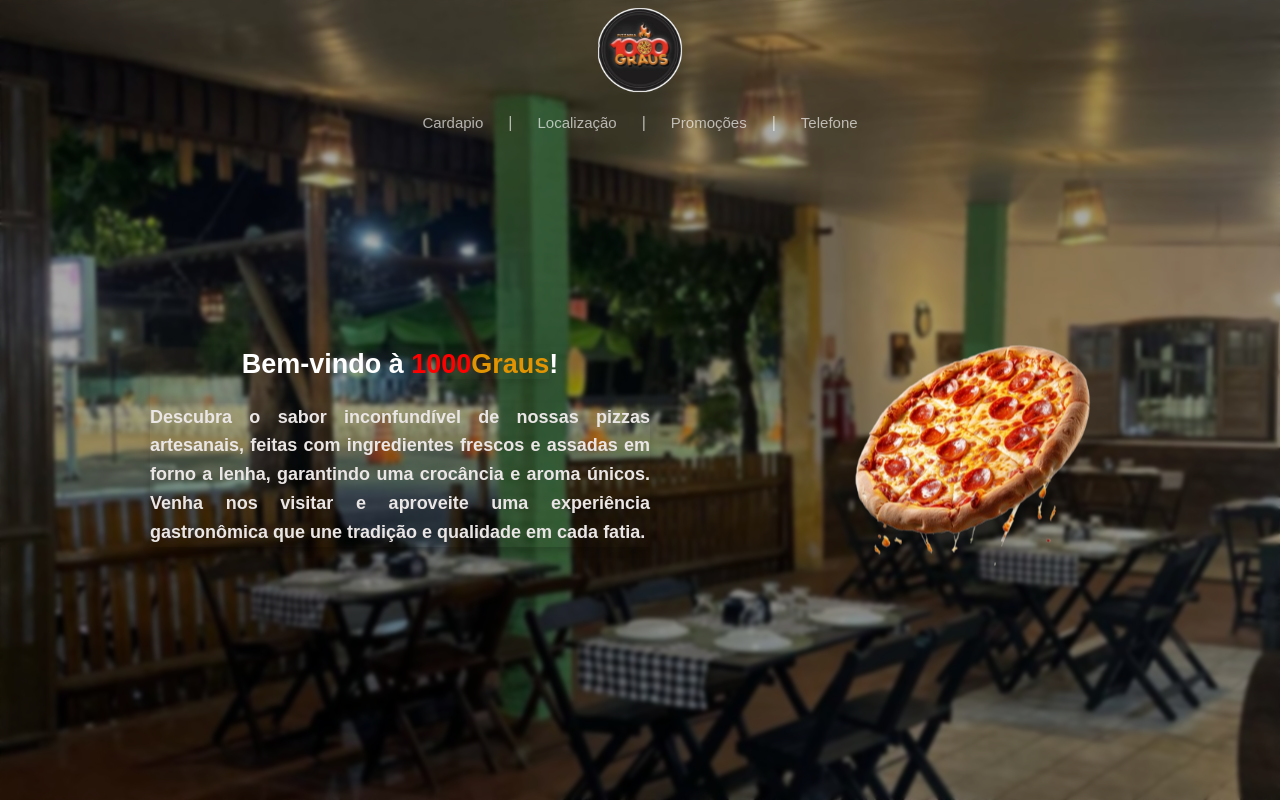
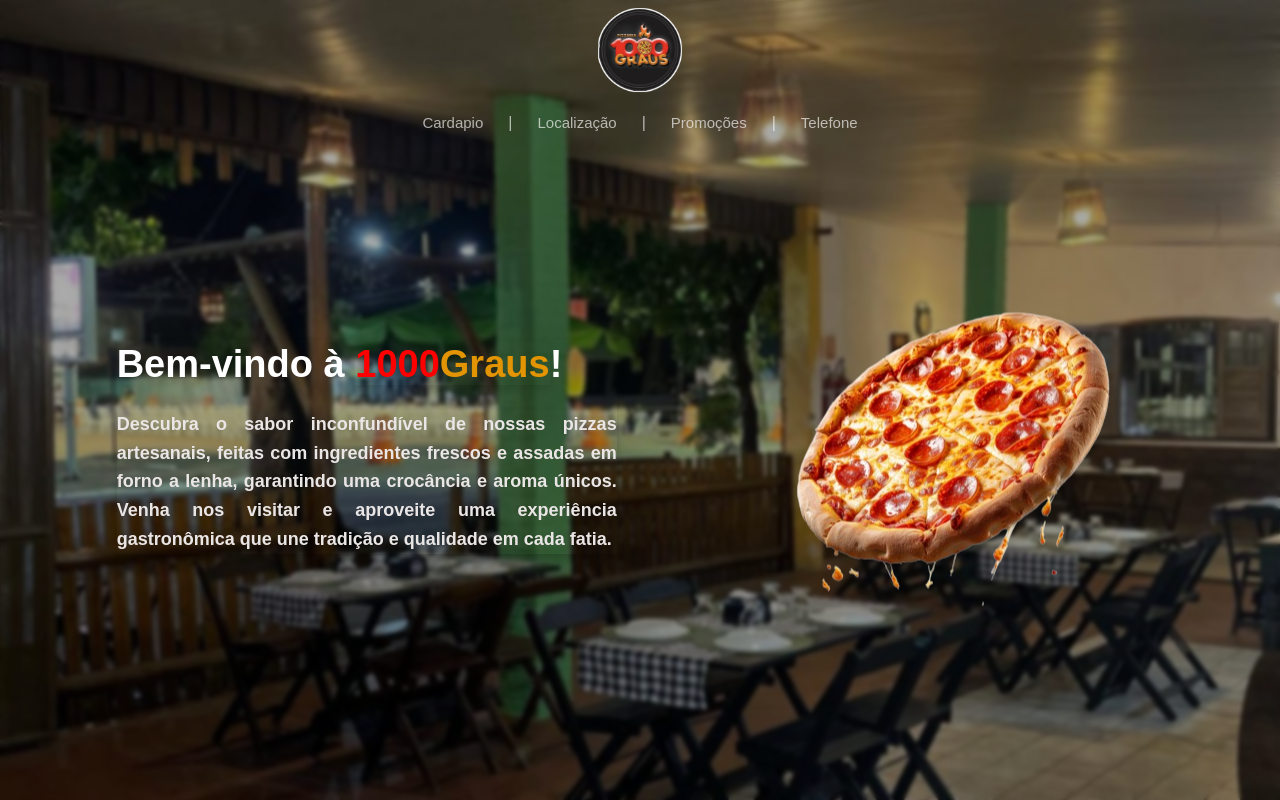
Before and after one commit to Albanezfxp/projeto_glaucio, a React (Vite) app in the folder pizzaria-mil-graus/: page / in a window 1280 px wide. Built offline with nearby package versions, Linux system fonts and the light colour scheme.

Commit message:
ajustes finais home page

```diff
--- a/pizzaria-mil-graus/src/pages/Home/Home.css
+++ b/pizzaria-mil-graus/src/pages/Home/Home.css
@@ -211,12 +211,19 @@
     text-align: center;
   }
   #bannerHome img {
-    height: 300px;
+    height: 400px;
   }
 }
 @media(min-width: 1024px){
   #sectionContainer {
     width: 500px;
-    text-align: justify;
+    font-size: 22px;
+  }
+  #sectionContainer h1{
+    font-size: 38px;
+    text-align: start;
+  }
+  #bannerHome img {
+    height: 400px;
   }
 }
```
